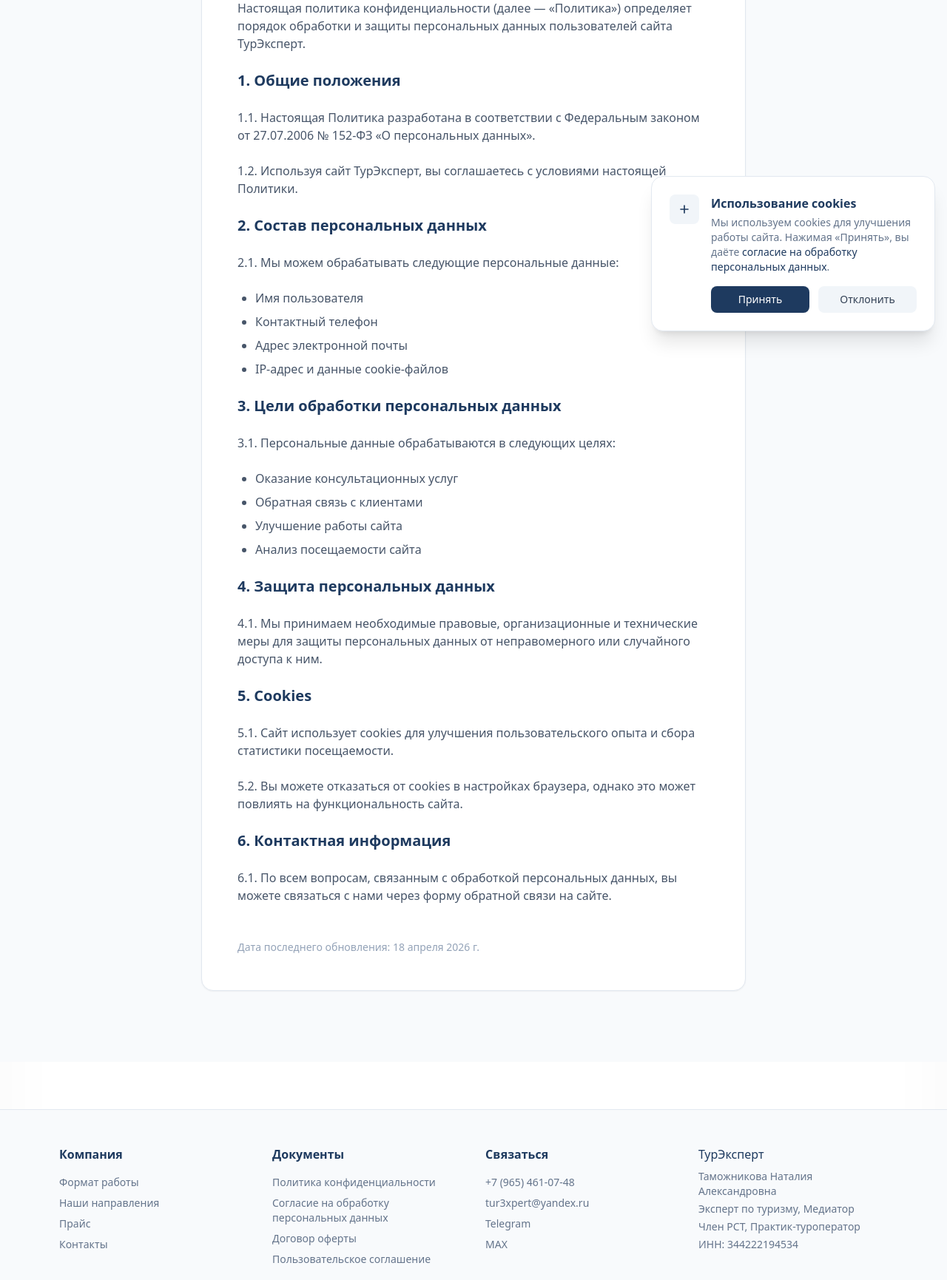
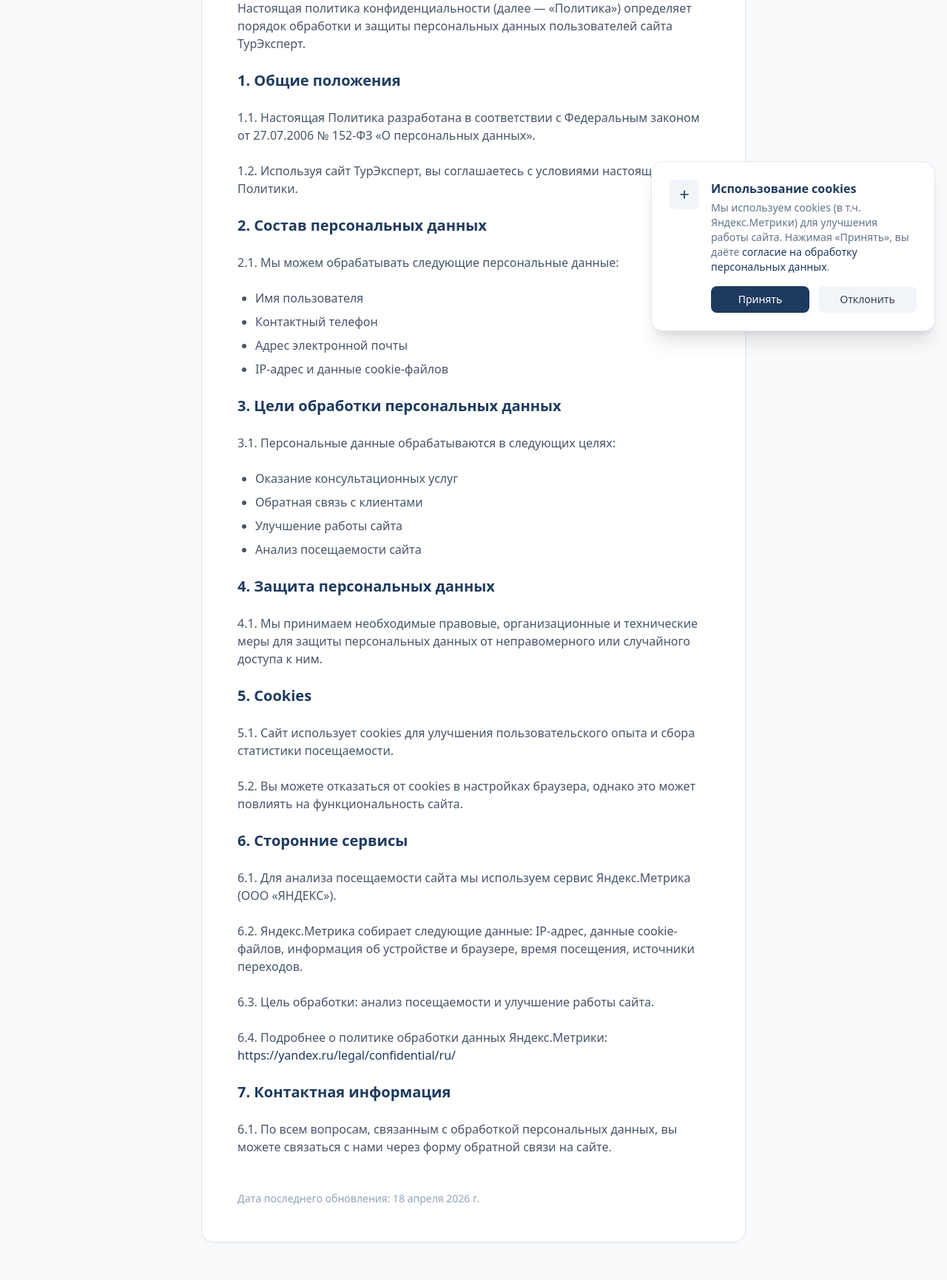
Before and after one commit to JDaxmaut/Tour-Expert, a Django app: page /privacy/ in a window 1280 px wide. Shown: the part 336-2067 px from the top of the page at 74% size. Run offline with Django 5.2, Linux system fonts and the light colour scheme; some libraries are stand-ins or nearby versions.

Commit message:
Добавить Яндекс Метрику в политику конфиденциальности и куки баннер

```diff
--- a/core/templates/core/privacy.html
+++ b/core/templates/core/privacy.html
@@ -47,7 +47,13 @@
                 <p>5.1. Сайт использует cookies для улучшения пользовательского опыта и сбора статистики посещаемости.</p>
                 <p>5.2. Вы можете отказаться от cookies в настройках браузера, однако это может повлиять на функциональность сайта.</p>
 
-                <h2 class="text-xl font-semibold text-[#1e3a5f]">6. Контактная информация</h2>
+                <h2 class="text-xl font-semibold text-[#1e3a5f]">6. Сторонние сервисы</h2>
+                <p>6.1. Для анализа посещаемости сайта мы используем сервис Яндекс.Метрика (ООО «ЯНДЕКС»).</p>
+                <p>6.2. Яндекс.Метрика собирает следующие данные: IP-адрес, данные cookie-файлов, информация об устройстве и браузере, время посещения, источники переходов.</p>
+                <p>6.3. Цель обработки: анализ посещаемости и улучшение работы сайта.</p>
+                <p>6.4. Подробнее о политике обработки данных Яндекс.Метрики: <a href="https://yandex.ru/legal/confidential/ru/" target="_blank" class="text-[#1e3a5f] hover:underline">https://yandex.ru/legal/confidential/ru/</a></p>
+
+                <h2 class="text-xl font-semibold text-[#1e3a5f]">7. Контактная информация</h2>
                 <p>6.1. По всем вопросам, связанным с обработкой персональных данных, вы можете связаться с нами через форму обратной связи на сайте.</p>
 
                 <p class="pt-6 text-sm text-slate-400">Дата последнего обновления: 18 апреля 2026 г.</p>
--- a/theme/templates/base.html
+++ b/theme/templates/base.html
@@ -285,7 +285,7 @@
             </div>
             <div class="flex-1">
                 <h3 class="text-[#1e3a5f] font-semibold mb-1">Использование cookies</h3>
-                <p class="text-slate-500 text-sm mb-4">Мы используем cookies для улучшения работы сайта. Нажимая «Принять», вы даёте <a href="{% url 'consent' %}" class="text-[#1e3a5f] hover:underline">согласие на обработку персональных данных</a>.</p>
+                <p class="text-slate-500 text-sm mb-4">Мы используем cookies (в т.ч. Яндекс.Метрики) для улучшения работы сайта. Нажимая «Принять», вы даёте <a href="{% url 'consent' %}" class="text-[#1e3a5f] hover:underline">согласие на обработку персональных данных</a>.</p>
                 <div class="flex gap-3">
                     <button id="cookie-accept" class="flex-1 px-4 py-2 bg-[#1e3a5f] hover:bg-[#2d5a8a] text-white text-sm font-medium rounded-lg transition-colors">
                         Принять
```
